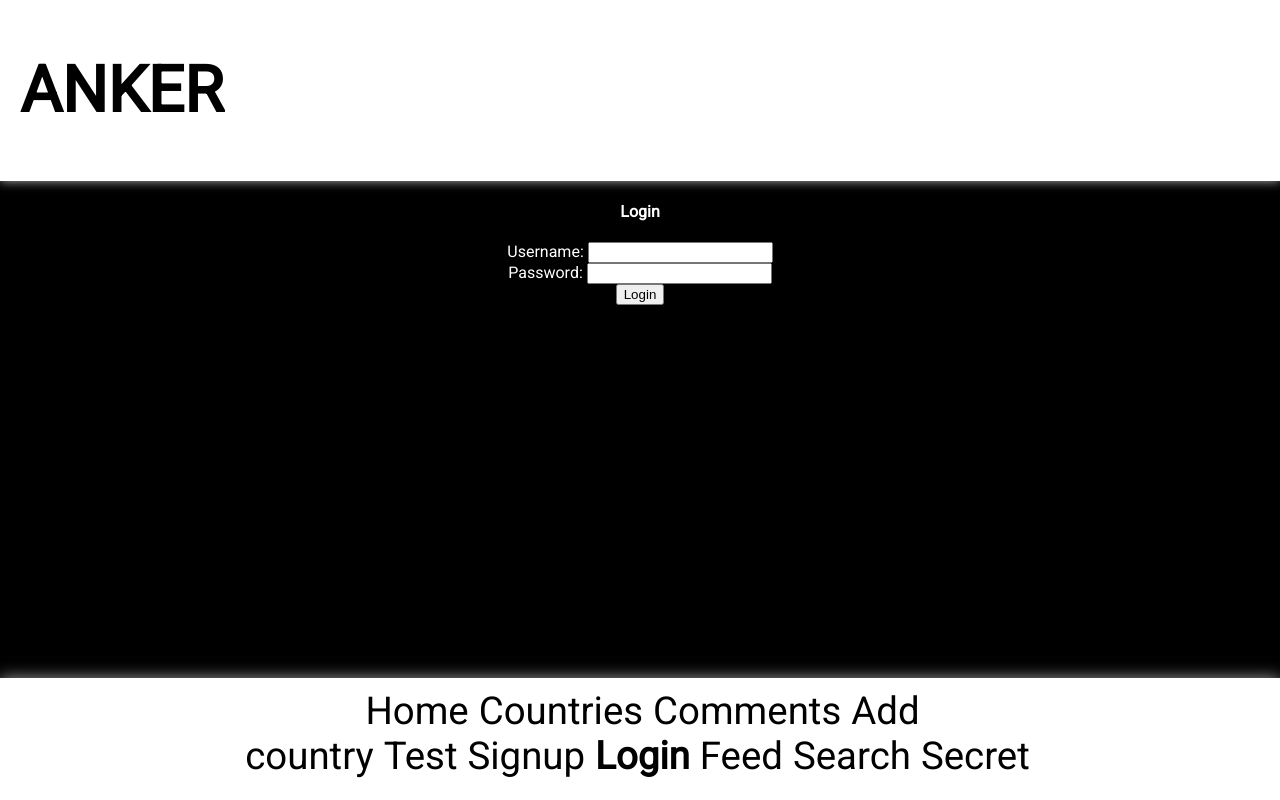
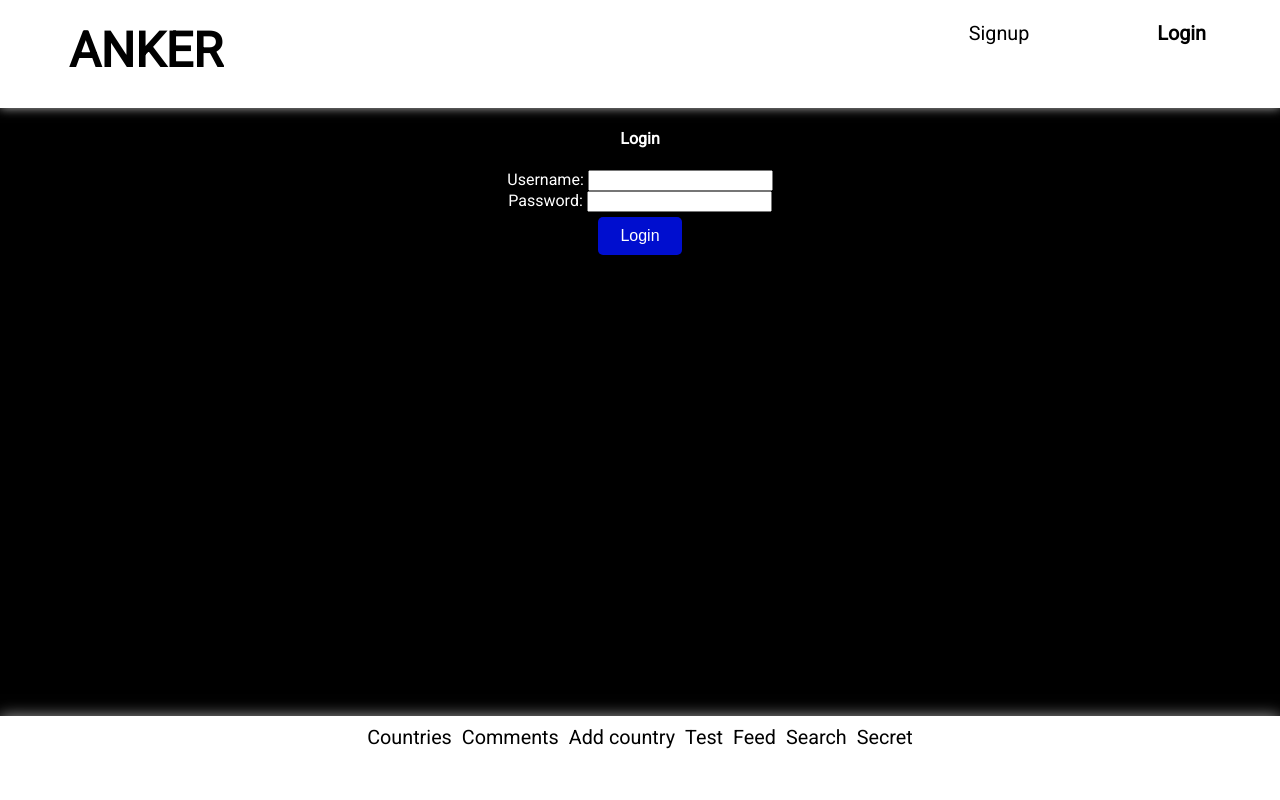
Before and after one commit to gary909/audiogramm, a React (Create React App) app in the folder client/: page /login in a window 1280 px wide. Built offline with nearby package versions, Linux system fonts and the light colour scheme.

Commit message:
thor ruined our code

```diff
--- a/client/src/components/App.jsx
+++ b/client/src/components/App.jsx
@@ -32,7 +32,21 @@ export default class App extends Component {
           <header className="App-header">
             <div className="Title-bar">
               {/* <img src={logo} className="App-logo" alt="logo" /> */}
-              <h1 className="App-title">ANKER</h1>
+              {/* <h3 className="App-title" >ANKER</h3> */}
+              <div className="App-title">
+                <NavLink to="/" exact>ANKER</NavLink>
+              </div>
+
+              <div className="break"></div>
+
+              <div className="signup-nav highNav">
+                {!api.isLoggedIn() && <NavLink to="/signup">Signup</NavLink>}
+              </div>
+              <div className="login-nav highNav">
+                {!api.isLoggedIn() && <NavLink to="/login">Login</NavLink>}
+                {api.isLoggedIn() && <Link to="/" onClick={(e) => this.handleLogoutClick(e)}>Logout</Link>}
+              </div>
+
             </div>
 
 
@@ -55,14 +69,12 @@ export default class App extends Component {
         <footer className="nav">
           <div className="lowNav">
             <div class="App-Header"></div>
-            <NavLink to="/" exact>Home</NavLink>
+            {/* <NavLink to="/" exact>Home</NavLink> */}
             <NavLink to="/countries">Countries</NavLink>
             <NavLink to="/comments">Comments</NavLink>
             <NavLink to="/add-country">Add country</NavLink>
             <NavLink to="/test">Test</NavLink>
-            {!api.isLoggedIn() && <NavLink to="/signup">Signup</NavLink>}
-            {!api.isLoggedIn() && <NavLink to="/login">Login</NavLink>}
-            {api.isLoggedIn() && <Link to="/" onClick={(e) => this.handleLogoutClick(e)}>Logout</Link>}
+
             <NavLink to="/feed">Feed</NavLink>
             <NavLink to="/search">Search</NavLink>
             <NavLink to="/secret">Secret</NavLink>
--- a/client/src/components/pages/AddCountry.jsx
+++ b/client/src/components/pages/AddCountry.jsx
@@ -57,7 +57,7 @@ export default class AddCountry extends Component {
           Capitals: <input type="text" value={this.state.capitals} name="capitals" onChange={this.handleInputChange} /> <br />
           Area: <input type="number" value={this.state.area} name="area" onChange={this.handleInputChange} /> <br />
           Description: <textarea value={this.state.description} name="description" cols="30" rows="10" onChange={this.handleInputChange} ></textarea> <br />
-          <button onClick={(e) => this.handleClick(e)}>Create country</button>
+          <button className="button" onClick={(e) => this.handleClick(e)}>Create country</button>
         </form>
         {this.state.message && <div className="info">
           {this.state.message}
--- a/client/src/components/pages/Login.jsx
+++ b/client/src/components/pages/Login.jsx
@@ -35,7 +35,7 @@ export default class Login extends Component {
         <form>
           Username: <input type="text" value={this.state.username} name="username" onChange={this.handleInputChange} /> <br />
           Password: <input type="password" value={this.state.password} name="password" onChange={this.handleInputChange} /> <br />
-          <button onClick={(e) => this.handleClick(e)}>Login</button>
+          <button className="button" onClick={(e) => this.handleClick(e)}>Login</button>
         </form>
         {this.state.message && <div className="info info-danger">
           {this.state.message}
--- a/client/src/components/pages/Search.jsx
+++ b/client/src/components/pages/Search.jsx
@@ -11,6 +11,9 @@ export default class Search extends Component {
       <div className="Search">
         <h4>Find Me Here</h4>
         <p>I'm searching for a friend</p>
+        <form type="text">
+          <button className="button" onClick={(e) => this.handleClick(e)}>Search</button>
+        </form>
       </div>
     );
   }
--- a/client/src/components/pages/Signup.jsx
+++ b/client/src/components/pages/Signup.jsx
@@ -42,7 +42,7 @@ export default class Signup extends Component {
           Username: <input type="text" value={this.state.username} name="username" onChange={this.handleInputChange} /> <br />
           Name: <input type="text" value={this.state.name} name="name" onChange={this.handleInputChange} /> <br />
           Password: <input type="password" value={this.state.password} name="password" onChange={this.handleInputChange} /> <br />
-          <button onClick={(e) => this.handleClick(e)}>Signup</button>
+          <button className="button" onClick={(e) => this.handleClick(e)}>Signup</button>
         </form>
         {this.state.message && <div className="info info-danger">
           {this.state.message}
--- a/client/src/index.scss
+++ b/client/src/index.scss
@@ -50,35 +50,70 @@ body {
     // justify-content: space-between;
   }
 
-  .App-logo {
-    animation: App-logo-spin infinite 20s linear;
-    height: 8vw; // App logo size - responsive
-    justify-content: flex-start;
-    margin-right: 19vw;
-    margin-top: 8px;
+  // .App-logo {
+  //   animation: App-logo-spin infinite 20s linear;
+  //   height: 8vw; // App logo size - responsive
+  //   justify-content: flex-start;
+  //   margin-right: 19vw;
+  //   margin-top: 8px;
 
+  // }
+
+  .App-title {
+    // font-size: 5vw; // titles font size
+    font-size: calc(10px + 3vw);
+    flex-grow: 1;
+    margin-top: 5px;
+    margin: 10px;
+    padding: 10px;
+
+    a {
+      color: rgb(0, 0, 0); // nav bar Text colour
+      // vertical-align: middle;
+      // font-size: 3vw; // Nav bar font responsive size
+      font-weight: bold;
+      text-decoration: unset;
+    }
+
+    a.active {
+      font-weight: bold;
+
+    }
+    // display: flex;
+    // justify-content: flex-end;
   }
 
-  .App-title {
-    font-size: 5vw; // titles font size
-    // display: flex;
-    justify-content: flex-end;
+  .break {
+    flex-grow: 8;
   }
 
+  .signup-nav {
+    margin: 10px;
+    padding: 10px;
+    // justify-content: flex-end;
+    flex-grow: 1;
+  }
+
+  .login-nav {
+    margin: 10px;
+    padding: 10px;
+    // justify-content: flex-end;
+    flex-grow: 1;
+  }
 
 
   .App-header {
     background-color: $primary;
-    padding: 10px;
+    // padding: 10px;
     color: rgb(0, 0, 0); // heading Text colour
     // margin: 10px;
-    padding: 10px 20px;
+    padding: 2px 10px;
     // border-radius: 10px; // Rounded corners
     box-shadow:0 0 10px rgba(228, 227, 227, 0.8); // Gives top panel a shadow
   }
 
   .App-intro {
-    font-size: large;
+    font-size: calc(10px + 3vw);
   }
 
   // @keyframes App-logo-spin {
@@ -92,15 +127,36 @@ body {
   // }
 }
 
+.highNav {
+  text-align: center;
+  height: 5vw;
+  background-color: white;
+  // margin: 10px;
+  padding: 2px 10px;
+  // border-radius: 10px; // Rounded corners
+  // box-shadow:0 0 15px rgba(197, 197, 197, 0.8); // Gives bottom Nav panel a shadow
+
+  a {
+    color: rgb(0, 0, 0); // nav bar Text colour
+    padding: 0 5px;
+    font-size: calc(7px + 1vw); // Nav bar font responsive size
+    text-decoration: unset;
+  }
+
+  a.active {
+    font-weight: bold;
+  }
+}
+
 .nav {
   position:absolute;
-  bottom:0;
+  bottom:0; // puts nav bar at bottom of page
   width:100%;
 }
 
 .lowNav {
   text-align: center;
-  height: 8vw;
+  height: 5vw;
   background-color: white;
   // margin: 10px;
   padding: 10px 20px;
@@ -110,7 +166,7 @@ body {
   a {
     color: rgb(0, 0, 0); // nav bar Text colour
     padding: 0 5px;
-    font-size: 3vw; // Nav bar font responsive size
+    font-size: calc(7px + 1vw);// Nav bar font responsive size
     text-decoration: unset;
   }
 
@@ -123,7 +179,7 @@ body {
 // Style for Home component
 .Home {
   p {
-    font-size: 4vw;
+    font-size: calc(10px + 3vw);
   }
 }
 
@@ -131,16 +187,29 @@ body {
 // Style for Test component
 .Test {
   p {
-    font-size: 4vw;
+    font-size: calc(10px + 3vw);
 
   }
+}
+
+.button {
+  background-color: rgb(0, 14, 207); /* Green */
+  border: none;
+  color: white;
+  padding: 10px 22px;
+  text-align: center;
+  text-decoration: none;
+  display: inline-block;
+  font-size: 16px;
+  border-radius: 5px;
+  margin: 5px;
 }
 
 // --------------------
 // Style for Secret component
 .Secret {
   .result {
-    font-size: 4vw;
+    font-size: calc(10px + 3vw);
     color: $primary;
   }
 }
```
